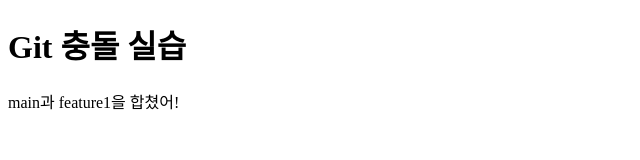
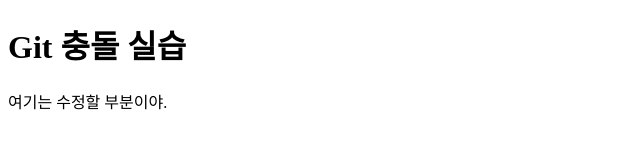
Before and after one commit to seo486/conflict-test, a plain HTML site: page index.html in a window 1280 px wide. Shown: the full height of the page, 0-640 px from the left. Drawn offline with Linux system fonts and the light colour scheme.

```diff
--- a/index.html
+++ b/index.html
@@ -1,11 +1,11 @@
 <!DOCTYPE html>
 <html lang="ko">
 <head>
-	<meta charset="UTF-8">
-	<title>충돌 테스트</title>
+    <meta charset="UTF-8">
+    <title>충돌 테스트</title>
 </head>
 <body>
-	<h1>Git 충돌 실습</h1>
-	<p>main과 feature1을 합쳤어!</p>
+    <h1>Git 충돌 실습</h1>
+    <p>여기는 수정할 부분이야.</p>
 </body>
 </html>
```
